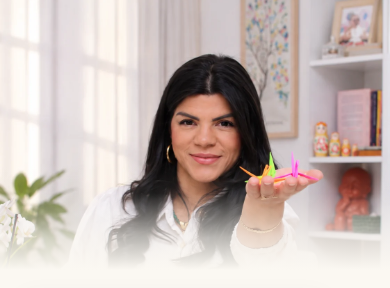
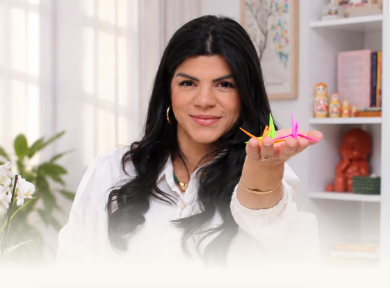
Before and after one commit to AGENCIAVCD/ariele-correia, a plain HTML site: page index.html in a window 390 px wide. Shown: the part 105-393 px from the top of the page. Drawn offline with Linux system fonts and the light colour scheme.

Commit message:
Raise mobile hero portrait crop

```diff
--- a/hero-refresh.css
+++ b/hero-refresh.css
@@ -14,7 +14,7 @@
 @media(max-width:760px){
   .hero{background:#fbf8f2}
   .hero::before{content:none}
-  .hero-mobile-photo{position:relative;display:block;width:100%;height:clamp(265px,70vw,340px);background:url('assets/banner-ariele-cr2-mobile.webp') center top/cover no-repeat;overflow:hidden}
+  .hero-mobile-photo{position:relative;display:block;width:100%;height:clamp(265px,70vw,340px);background:url('assets/banner-ariele-cr2-mobile.webp') center clamp(-52px,-10vw,-38px)/cover no-repeat;overflow:hidden}
   .hero-mobile-photo::after{content:"";position:absolute;inset:0;background:linear-gradient(to bottom,transparent 60%,rgba(251,248,242,.1) 72%,rgba(251,248,242,.72) 88%,#fbf8f2 100%);pointer-events:none}
   .hero-grid{display:block;min-height:0;padding-top:17px;padding-bottom:44px}
   .hero-copy{width:100%;max-width:650px}
```
